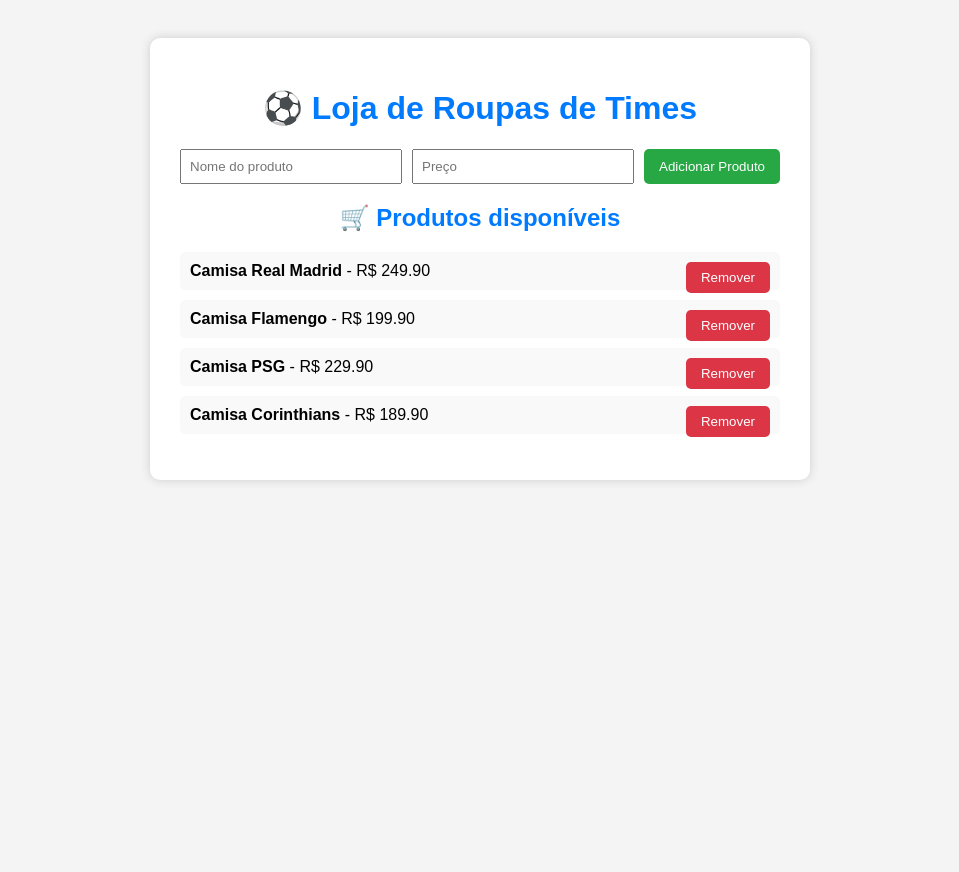
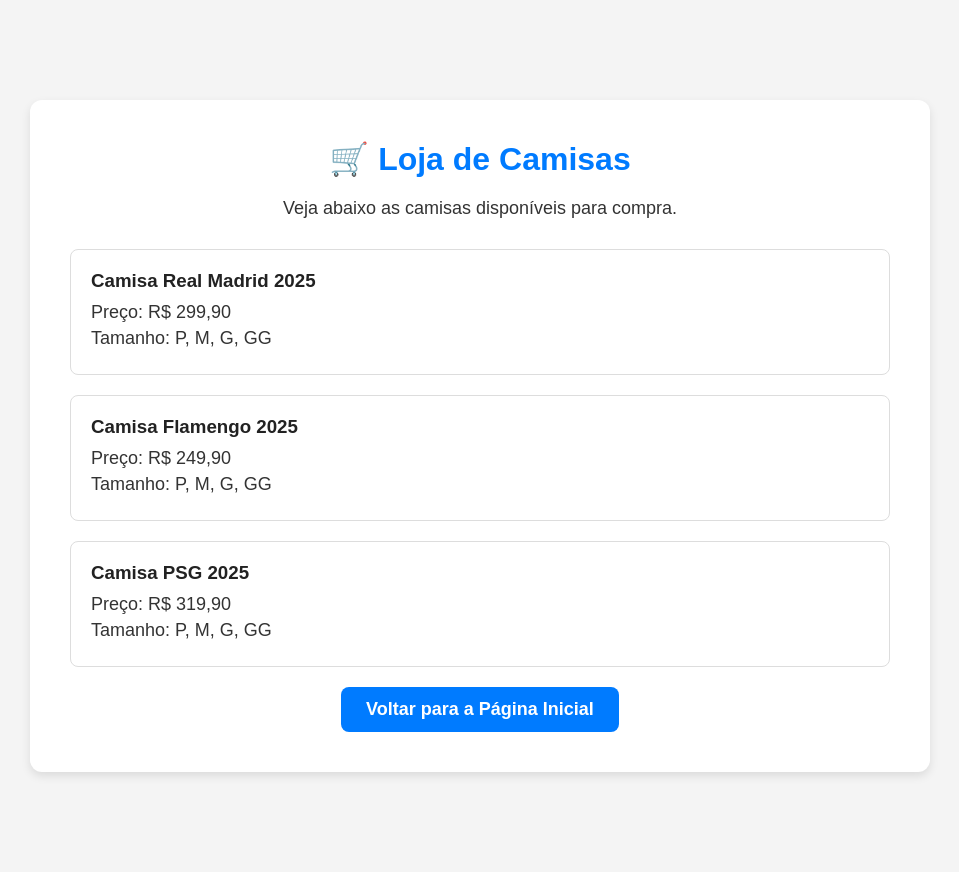
Before and after one commit to GabrielZuffo/ZuffoClothes, a Flask app: page /loja in a window 1280 px wide. Shown: the whole page, without its empty margins (160-1119 px from the left). Before the commit the page ends 482 px from the top, so only its background shows below. Run offline with Flask 3, Linux system fonts and the light colour scheme.

Commit message:
adicionei um novo codigo

```diff
--- a/app.py
+++ b/app.py
@@ -1,82 +1,15 @@
-from flask import Flask, jsonify, request
+from flask import Flask, render_template
 from flask_cors import CORS
-from utils import carregar_produtos, salvar_produtos
-from flask import render_template
-
 
 app = Flask(__name__)
-CORS(app)  # Permite acesso por frontend externo
+CORS(app)
 
+# Página inicial
 @app.route('/')
 def home():
-    return jsonify({"mensagem": "Bem-vindo à loja de futebol ⚽"}), 200
+    return render_template('home.html')
 
-@app.route('/produtos', methods=['GET'])
-def listar_produtos():
-    produtos = carregar_produtos()
-    return jsonify(produtos), 200
-
-@app.route('/produto/<int:id>', methods=['GET'])
-def obter_produto(id):
-    produtos = carregar_produtos()
-    produto = next((p for p in produtos if p['id'] == id), None)
-    if produto:
-        return jsonify(produto), 200
-    return jsonify({"erro": "Produto não encontrado"}), 404
-
-@app.route('/produto', methods=['POST'])
-def adicionar_produto():
-    dados = request.get_json()
-
-    if not dados or 'nome' not in dados or 'preco' not in dados:
-        return jsonify({"erro": "Nome e preço são obrigatórios"}), 400
-
-    try:
-        preco = float(dados['preco'])
-    except ValueError:
-        return jsonify({"erro": "Preço inválido"}), 400
-
-    produtos = carregar_produtos()
-    novo_id = max([p["id"] for p in produtos], default=0) + 1
-    novo_produto = {
-        "id": novo_id,
-        "nome": dados["nome"],
-        "preco": round(preco, 2)
-    }
-    produtos.append(novo_produto)
-    salvar_produtos(produtos)
-    return jsonify(novo_produto), 201
-
-@app.route('/produto/<int:id>', methods=['PUT'])
-def atualizar_produto(id):
-    dados = request.get_json()
-    produtos = carregar_produtos()
-    produto = next((p for p in produtos if p['id'] == id), None)
-
-    if not produto:
-        return jsonify({"erro": "Produto não encontrado"}), 404
-
-    if "nome" in dados:
-        produto["nome"] = dados["nome"]
-    if "preco" in dados:
-        try:
-            produto["preco"] = float(dados["preco"])
-        except ValueError:
-            return jsonify({"erro": "Preço inválido"}), 400
-
-    salvar_produtos(produtos)
-    return jsonify(produto), 200
-
-@app.route('/produto/<int:id>', methods=['DELETE'])
-def remover_produto(id):
-    produtos = carregar_produtos()
-    produtos_filtrados = [p for p in produtos if p['id'] != id]
-
-    if len(produtos) == len(produtos_filtrados):
-        return jsonify({"erro": "Produto não encontrado"}), 404
-
-    salvar_produtos(produtos_filtrados)
-    return jsonify({"mensagem": "Produto removido com sucesso"}), 200
+# Página da loja
 @app.route('/loja')
 def loja():
     return render_template('index.html')
--- a/produtos.json
+++ b/produtos.json
@@ -1,6 +1,22 @@
 [
-    { "id": 1, "nome": "Camisa Real Madrid", "preco": 249.90 },
-    { "id": 2, "nome": "Camisa Flamengo", "preco": 199.90 },
-    { "id": 3, "nome": "Camisa PSG", "preco": 229.90 },
-    { "id": 4, "nome": "Camisa Corinthians", "preco": 189.90 }
-  ]
+    {
+        "id": 2,
+        "nome": "Camisa Flamengo",
+        "preco": 199.9
+    },
+    {
+        "id": 3,
+        "nome": "Camisa PSG",
+        "preco": 229.9
+    },
+    {
+        "id": 4,
+        "nome": "Camisa Corinthians",
+        "preco": 189.9
+    },
+    {
+        "id": 5,
+        "nome": "camisa do parana clube",
+        "preco": 200.0
+    }
+]
--- a/static/style.css
+++ b/static/style.css
@@ -1,65 +1,87 @@
-body {
-    font-family: Arial, sans-serif;
-    background: #f4f4f4;
-    padding: 30px;
+/* Reset e base */
+* {
+    margin: 0;
+    padding: 0;
+    box-sizing: border-box;
   }
 
-  .container {
-    max-width: 600px;
-    margin: auto;
-    background: white;
-    padding: 30px;
-    border-radius: 10px;
-    box-shadow: 0 0 10px #ccc;
+  body {
+    font-family: Arial, sans-serif;
+    background-color: #f4f4f4;
+    color: #333;
   }
 
-  h1, h2 {
+  /* Container centralizado */
+  .container {
+    max-width: 900px;
+    margin: 100px auto;
+    padding: 40px;
+    background-color: white;
+    border-radius: 12px;
+    box-shadow: 0 4px 10px rgba(0, 0, 0, 0.1);
     text-align: center;
-    color: #007BFF;
   }
 
-  form {
-    display: flex;
-    gap: 10px;
+  /* Títulos */
+  h1 {
+    font-size: 32px;
+    color: #007BFF;
     margin-bottom: 20px;
   }
 
-  input {
-    flex: 1;
-    padding: 8px;
+  p {
+    font-size: 18px;
+    margin-bottom: 30px;
   }
 
-  button {
-    background: #28a745;
+  /* Botões */
+  .btn-ir, .btn-voltar {
+    display: inline-block;
+    background-color: #007BFF;
     color: white;
-    border: none;
-    padding: 8px 15px;
-    cursor: pointer;
-    border-radius: 5px;
+    padding: 12px 25px;
+    text-decoration: none;
+    font-size: 18px;
+    font-weight: bold;
+    border-radius: 8px;
+    transition: background-color 0.3s ease;
   }
 
-  button:hover {
-    background: #218838;
+  .btn-ir:hover, .btn-voltar:hover {
+    background-color: #0056b3;
   }
 
-  ul {
-    list-style: none;
-    padding: 0;
+  /* Estilo para página de produtos futuramente */
+  .produto {
+    border: 1px solid #ddd;
+    border-radius: 8px;
+    padding: 20px;
+    margin: 20px 0;
+    text-align: left;
   }
 
-  li {
-    background: #f9f9f9;
-    padding: 10px;
+  .produto h3 {
     margin-bottom: 10px;
-    border-radius: 5px;
+    color: #222;
   }
 
-  li button {
-    background: #dc3545;
-    float: right;
-    border-radius: 5px;
+  .produto p {
+    margin-bottom: 5px;
   }
 
-  li button:hover {
-    background: #c82333;
+  /* Responsividade simples */
+  @media (max-width: 600px) {
+    .container {
+      margin: 50px 20px;
+      padding: 20px;
+    }
+
+    h1 {
+      font-size: 26px;
+    }
+
+    .btn-ir, .btn-voltar {
+      font-size: 16px;
+      padding: 10px 20px;
+    }
   }
--- a/templates/index.html
+++ b/templates/index.html
@@ -2,65 +2,35 @@
 <html lang="pt-br">
 <head>
   <meta charset="UTF-8">
-  <title>Loja de Futebol</title>
+  <title>Loja de Camisas</title>
   <link rel="stylesheet" href="{{ url_for('static', filename='style.css') }}">
 </head>
 <body>
   <div class="container">
-    <h1>⚽ Loja de Roupas de Times</h1>
+    <h1>🛒 Loja de Camisas</h1>
+    <p>Veja abaixo as camisas disponíveis para compra.</p>
 
-    <form id="form-produto">
-      <input type="text" id="nome" placeholder="Nome do produto" required>
-      <input type="number" step="0.01" id="preco" placeholder="Preço" required>
-      <button type="submit">Adicionar Produto</button>
-    </form>
+    <!-- Área onde futuramente os produtos serão exibidos -->
+    <div class="produto">
+      <h3>Camisa Real Madrid 2025</h3>
+      <p>Preço: R$ 299,90</p>
+      <p>Tamanho: P, M, G, GG</p>
+    </div>
 
-    <h2>🛒 Produtos disponíveis</h2>
-    <ul id="lista-produtos"></ul>
+    <div class="produto">
+      <h3>Camisa Flamengo 2025</h3>
+      <p>Preço: R$ 249,90</p>
+      <p>Tamanho: P, M, G, GG</p>
+    </div>
+
+    <div class="produto">
+      <h3>Camisa PSG 2025</h3>
+      <p>Preço: R$ 319,90</p>
+      <p>Tamanho: P, M, G, GG</p>
+    </div>
+
+    <!-- Botão para voltar -->
+    <a href="/" class="btn-voltar">Voltar para a Página Inicial</a>
   </div>
-
-  <script>
-    const API_URL = '/produtos';
-
-    async function carregarProdutos() {
-      const res = await fetch(API_URL);
-      const produtos = await res.json();
-      const lista = document.getElementById("lista-produtos");
-      lista.innerHTML = "";
-
-      produtos.forEach(produto => {
-        const li = document.createElement("li");
-        li.innerHTML = `
-          <strong>${produto.nome}</strong> - R$ ${produto.preco.toFixed(2)}
-          <button onclick="removerProduto(${produto.id})">Remover</button>
-        `;
-        lista.appendChild(li);
-      });
-    }
-
-    async function adicionarProduto(event) {
-      event.preventDefault();
-      const nome = document.getElementById("nome").value;
-      const preco = document.getElementById("preco").value;
-
-      await fetch('/produto', {
-        method: 'POST',
-        headers: { 'Content-Type': 'application/json' },
-        body: JSON.stringify({ nome, preco })
-      });
-
-      document.getElementById("form-produto").reset();
-      carregarProdutos();
-    }
-
-    async function removerProduto(id) {
-      await fetch(`/produto/${id}`, { method: 'DELETE' });
-      carregarProdutos();
-    }
-
-    document.getElementById("form-produto").addEventListener("submit", adicionarProduto);
-
-    carregarProdutos();
-  </script>
 </body>
 </html>
```
Also changed, not shown: templates/home.html (added, +17 -0 lines).
